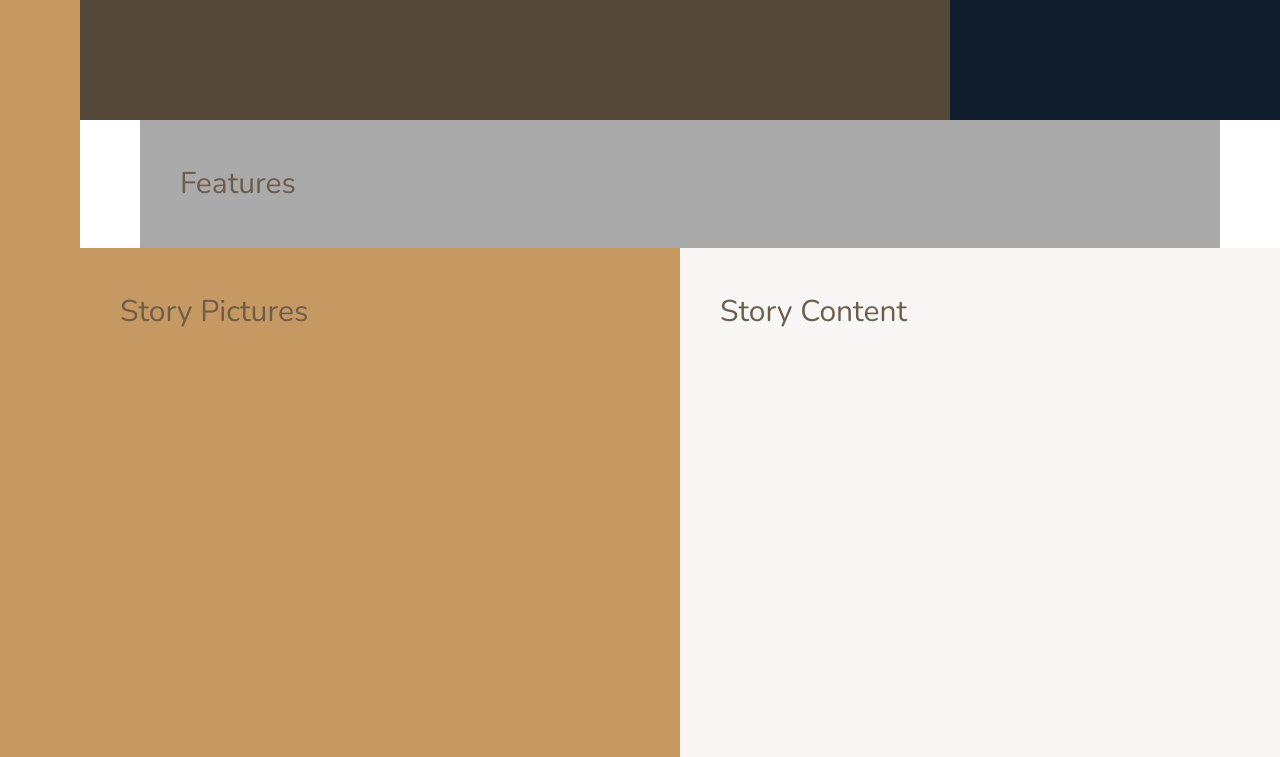
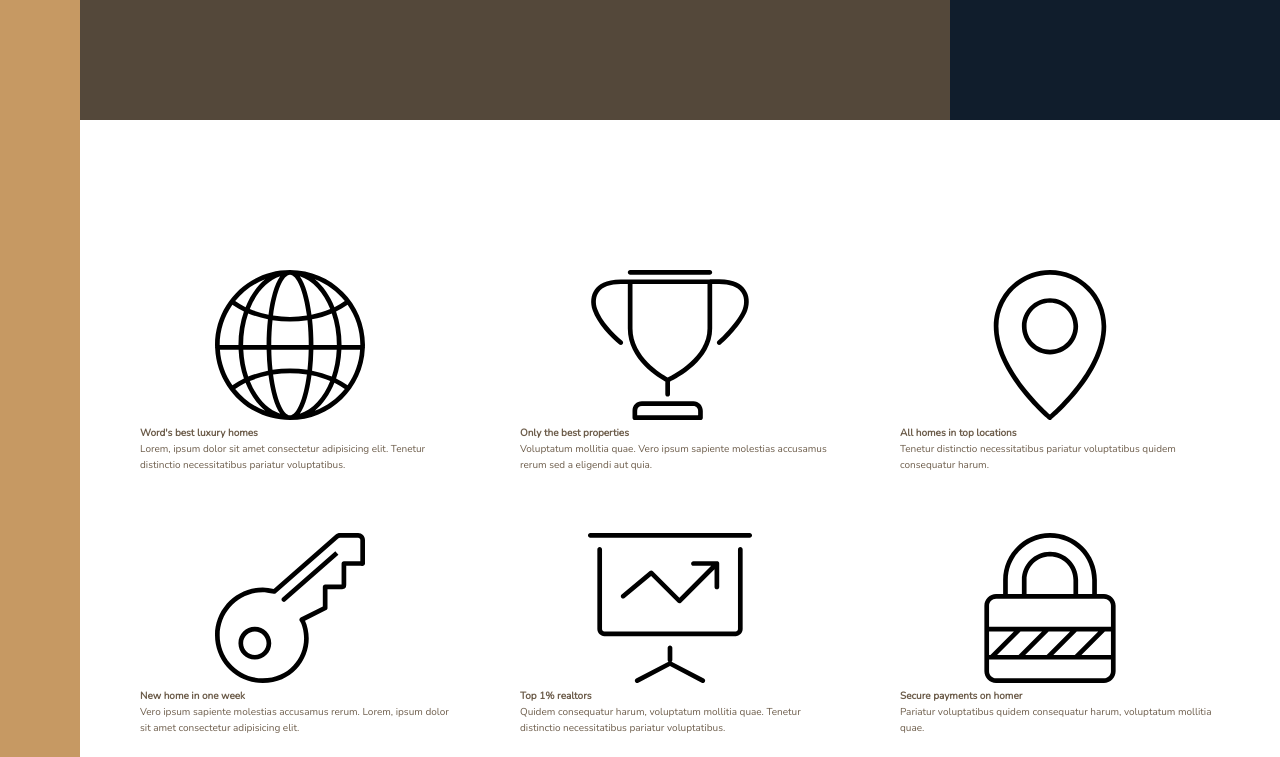
Before and after one commit to johsire/homer-advanced-css-grid, a website: page index.html in a window 1280 px wide. Shown: the part 520-1277 px from the top of the page. Drawn offline with nearby package versions, Linux system fonts and the light colour scheme.

Commit message:
Features Section Pt.1 Final

```diff
--- a/index.html
+++ b/index.html
@@ -28,7 +28,65 @@
         </div>
 
         <section class="features">
-            Features
+            <div class="feature">
+                <svg class="feature__icon">
+                    <use xlink:href="img/sprite.svg#icon-global"></use>
+                </svg>
+                <h4 class="heading-4">Word's best luxury homes</h4>
+                <p class="feature__text">
+                    Lorem, ipsum dolor sit amet consectetur adipisicing elit. Tenetur distinctio necessitatibus pariatur voluptatibus.
+                </p>
+            </div>
+
+            <div class="feature">
+                <svg class="feature__icon">
+                    <use xlink:href="img/sprite.svg#icon-trophy"></use>
+                </svg>
+                <h4 class="heading-4">Only the best properties</h4>
+                <p class="feature__text">
+                    Voluptatum mollitia quae. Vero ipsum sapiente molestias accusamus rerum sed a eligendi aut quia.
+                </p>
+            </div>
+
+            <div class="feature">
+                <svg class="feature__icon">
+                    <use xlink:href="img/sprite.svg#icon-map-pin"></use>
+                </svg>
+                <h4 class="heading-4">All homes in top locations</h4>
+                <p class="feature__text">
+                    Tenetur distinctio necessitatibus pariatur voluptatibus quidem consequatur harum.
+                </p>
+            </div>
+
+            <div class="feature">
+                <svg class="feature__icon">
+                    <use xlink:href="img/sprite.svg#icon-key"></use>
+                </svg>
+                <h4 class="heading-4">New home in one week</h4>
+                <p class="feature__text">
+                    Vero ipsum sapiente molestias accusamus rerum. Lorem, ipsum dolor sit amet consectetur adipisicing elit.
+                </p>
+            </div>
+
+            <div class="feature">
+                <svg class="feature__icon">
+                    <use xlink:href="img/sprite.svg#icon-presentation"></use>
+                </svg>
+                <h4 class="heading-4">Top 1% realtors</h4>
+                <p class="feature__text">
+                    Quidem consequatur harum, voluptatum mollitia quae. Tenetur distinctio necessitatibus pariatur voluptatibus.
+                </p>
+            </div>
+
+            <div class="feature">
+                <svg class="feature__icon">
+                    <use xlink:href="img/sprite.svg#icon-lock"></use>
+                </svg>
+                <h4 class="heading-4">Secure payments on homer</h4>
+                <p class="feature__text">
+                    Pariatur voluptatibus quidem consequatur harum, voluptatum mollitia quae.
+                </p>
+            </div>
         </section>
 
         <div class="story__pictures">
--- a/sass/_base.scss
+++ b/sass/_base.scss
@@ -40,9 +40,4 @@ body {
   display: grid;
   grid-template-rows: 80vh min-content 40vw repeat(3, min-content);
   grid-template-columns: [sidebar-start] 8rem [sidebar-end full-start] minmax(6rem, 1fr) [center-start] repeat(8, [col-start] minmax(min-content, 14rem) [col-end]) [center-end] minmax(6rem, 1fr) [full-end];
-
-  & > * {
-    padding: 40px;
-    font-size: 3rem;
-  }
 }
--- a/sass/_features.scss
+++ b/sass/_features.scss
@@ -1,5 +1,10 @@
 
 .features {
-  background-color: $color-grey-light-2;
   grid-column: center-start / center-end;
+
+  margin: 15rem 0;
+
+  display: grid;
+  grid-template-columns: repeat(3, 1fr);
+  grid-gap: 6rem;
 }
```
Also changed, not shown: README.md, css/style.css.
